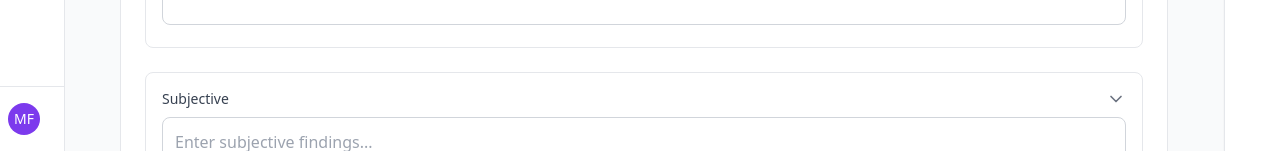
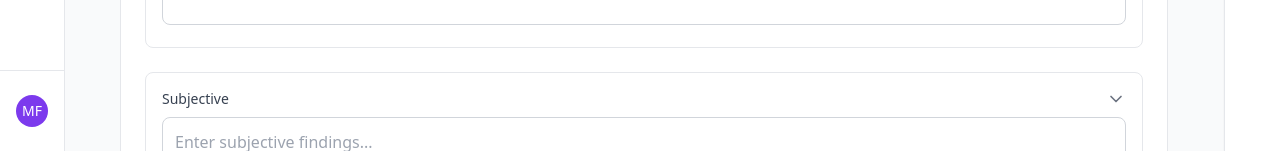
Before and after one commit to mfranco1/medstagram, a React (Vite) app in the folder frontend/: page / in a window 1280 px wide. Shown: the part 649-800 px from the top of the page. Built offline with nearby package versions, Linux system fonts and the light colour scheme.

Commit message:
fix: sidebar user profile movement on expand

```diff
--- a/frontend/src/components/layout/Sidebar.tsx
+++ b/frontend/src/components/layout/Sidebar.tsx
@@ -21,17 +21,17 @@ const currentUser = {
 function UserProfile({ expanded }: { expanded: boolean }) {
   return (
     <div className="flex items-center px-2 py-4 border-t border-gray-200">
-      <div className="flex items-center">
+      <a href="#" className="flex items-center px-2 py-2 text-gray-400 rounded-md group">
         <div className="flex items-center justify-center w-8 h-8 rounded-full bg-violet-600 text-white text-sm font-medium">
           {currentUser.initials}
         </div>
-        {expanded && (
-          <div className="ml-3">
-            <p className="text-sm font-medium text-gray-700">{currentUser.name}</p>
-            <p className="text-xs text-gray-500">{currentUser.role}</p>
-          </div>
-        )}
-      </div>
+      </a>
+      {expanded && (
+        <div className="ml-3">
+          <span className="text-sm font-medium text-gray-700">{currentUser.name}</span>
+          <p className="text-xs text-gray-500">{currentUser.role}</p>
+        </div>
+      )}
     </div>
   )
 }
```
